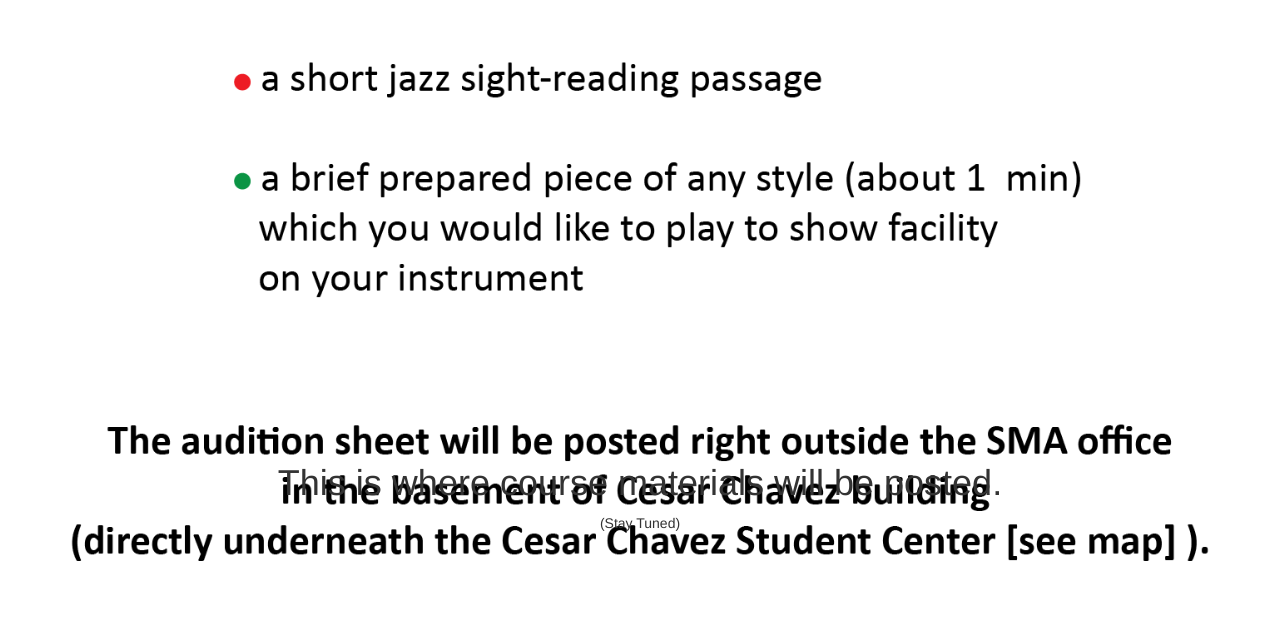
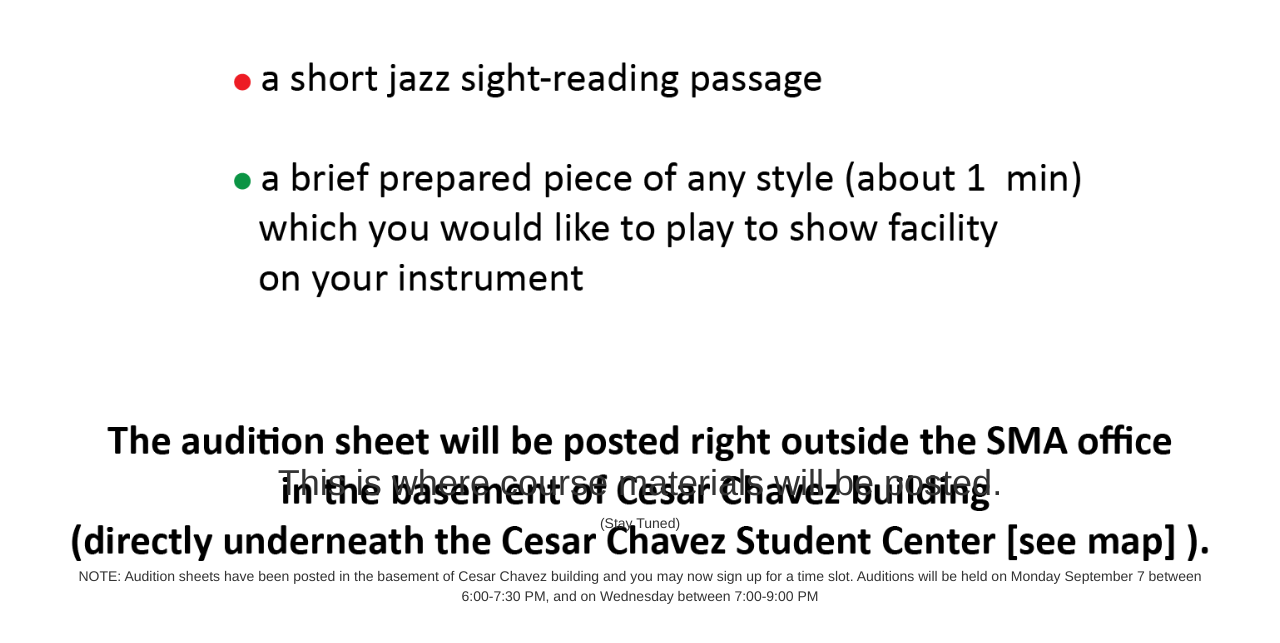
Before and after one commit to JessieSalas/ucjazzdecal, a plain HTML site: page index.html in a window 1280 px wide. Shown: the part 3003-3646 px from the top of the page. Drawn offline with Linux system fonts and the light colour scheme.

Commit message:
Added audition times

```diff
--- a/index.html
+++ b/index.html
@@ -116,6 +116,7 @@
         <div class="container">
             <div style="padding-top: 10%" > </div>
             <img src="img/4last.png" class="img-responsive" alto="audition details">
+            <p> NOTE: Audition sheets have been posted in the basement of Cesar Chavez building and you may now sign up for a time slot. Auditions will be held on Monday September 7 between 6:00-7:30 PM, and on Wednesday between 7:00-9:00 PM</p>
         </div>
     </section>
     <!-- Contact Section -->
```
Also changed, not shown: 1 other file.
